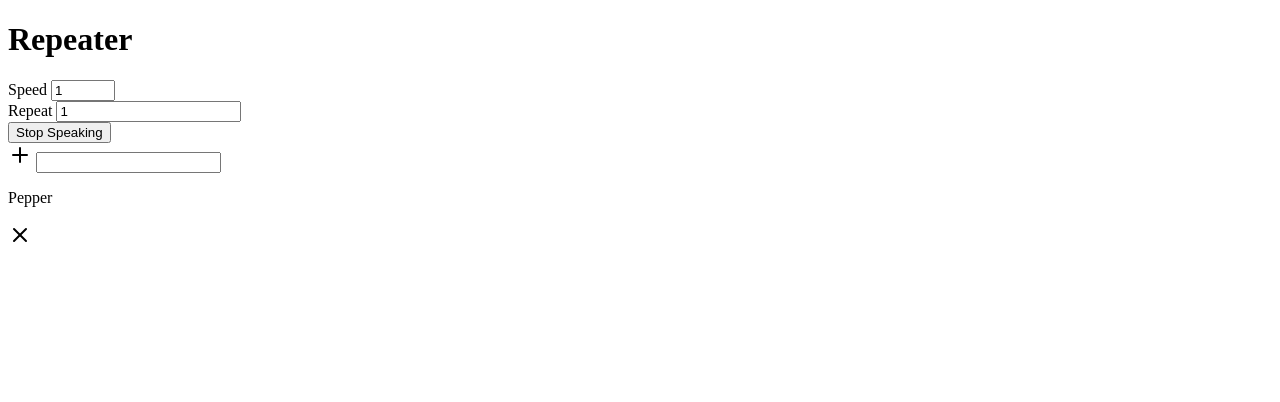
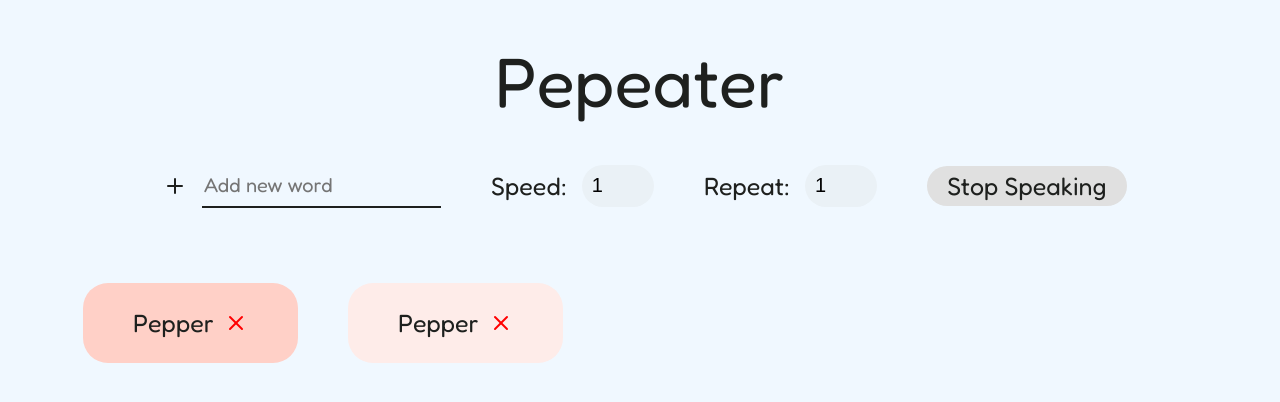
Before and after one commit to aspiringLilCoder/repeater, a plain HTML site: page index.html in a window 1280 px wide. Drawn offline with Linux system fonts and the light colour scheme.

Commit message:
finish the styling

```diff
--- a/index.html
+++ b/index.html
@@ -12,23 +12,28 @@
     <script src="script.js" defer></script>
 </head>
 <body>
-    <h1>Repeater</h1>
+    <h1>Pepeater</h1>
     <div id="settings">
         <div class="input">
-            <label for="speed">Speed</label>
-            <input type="number" name="speed" id="speed" min=".5" max="3" step=".5" value="1">
+            <svg id="addWordBtn" xmlns="http://www.w3.org/2000/svg" width="24" height="24" viewBox="0 0 24 24" fill="none" stroke="currentColor" stroke-width="2" stroke-linecap="round" stroke-linejoin="round" class="feather feather-plus"><line x1="12" y1="5" x2="12" y2="19"></line><line x1="5" y1="12" x2="19" y2="12"></line></svg>
+            <input type="text" name="word" id="word" placeholder="Add new word">
         </div>
         <div class="input">
-            <label for="repeat">Repeat</label>
+            <label for="speed">Speed:</label>
+            <input type="number" name="speed" id="speed" value="1">
+        </div>
+        <div class="input">
+            <label for="repeat">Repeat:</label>
             <input type="number" name="repeat" id="repeat" value="1">
         </div>
         <button id="stop">Stop Speaking</button>
-        <div id="input">
-            <svg id="addWordBtn" xmlns="http://www.w3.org/2000/svg" width="24" height="24" viewBox="0 0 24 24" fill="none" stroke="currentColor" stroke-width="2" stroke-linecap="round" stroke-linejoin="round" class="feather feather-plus"><line x1="12" y1="5" x2="12" y2="19"></line><line x1="5" y1="12" x2="19" y2="12"></line></svg>
-            <input type="text" name="word" id="word">
-        </div>
+
     </div>
     <div id="words">
+        <div class="word selected" >
+            <p class="word-text">Pepper</p>
+            <svg class="delete-word" xmlns="http://www.w3.org/2000/svg" width="24" height="24" viewBox="0 0 24 24" fill="none" stroke="currentColor" stroke-width="2" stroke-linecap="round" stroke-linejoin="round" class="feather feather-x"><line x1="18" y1="6" x2="6" y2="18"></line><line x1="6" y1="6" x2="18" y2="18"></line></svg>
+        </div>
         <div class="word">
             <p class="word-text">Pepper</p>
             <svg class="delete-word" xmlns="http://www.w3.org/2000/svg" width="24" height="24" viewBox="0 0 24 24" fill="none" stroke="currentColor" stroke-width="2" stroke-linecap="round" stroke-linejoin="round" class="feather feather-x"><line x1="18" y1="6" x2="6" y2="18"></line><line x1="6" y1="6" x2="18" y2="18"></line></svg>
--- a/style.css
+++ b/style.css
@@ -0,0 +1,98 @@
+body {
+    font-family: 'Fredoka';
+    background: #F0F8FF;
+    color: #1E201E;
+}
+
+h1 {
+    font-weight: 400;
+    font-size: 70px;
+    line-height: 70px;
+    text-align: center;
+}
+
+#settings {
+    display: flex;
+    justify-content: center;
+    align-items: center;
+}
+
+[type="number"] {
+    border: none;
+    background: #EAF1F6;
+    border-radius: 25px;
+    outline: none;
+    width: 60px;
+    height: 40px;
+    font-size: 20px;
+    padding-left: 10px;
+}
+
+input {
+    margin-left: 15px;
+}
+
+.input, button {
+    display: flex;
+    align-items: center;
+    justify-content: center;
+    margin-left: 30px;
+    margin-right: 20px;
+}
+
+label {
+    font-size: 25px;
+}
+
+#word {
+    outline: none;
+    border: none;
+    font-family: 'Fredoka';
+    background: none;
+    border-bottom: 2px solid #1E201E;
+    font-size: 20px;
+    height: 40px;
+}
+
+button {
+    border: none;
+    background: #E0E0E0;
+    border-radius: 25px;
+    width: 200px;
+    height: 40px;
+    font-size:25px;
+
+    font-family: 'Fredoka';
+    color: #1E201E;
+}
+
+#words {
+    display: flex;
+    flex-wrap: wrap;
+    align-items: center;
+    margin: 50px;
+}
+
+.word {
+    display: flex;
+    justify-content: center;
+    align-items: center;
+    background: #FEECE9;
+    border-radius: 25px;
+    padding-right: 50px;
+    padding-left: 50px;
+    margin: 25px;
+    font-size:25px;
+}
+
+.word-text {
+    margin-right: 10px;
+}
+
+.delete-word {
+    stroke: red;
+}
+
+.selected {
+    background: #ffd0c7;
+}
```
